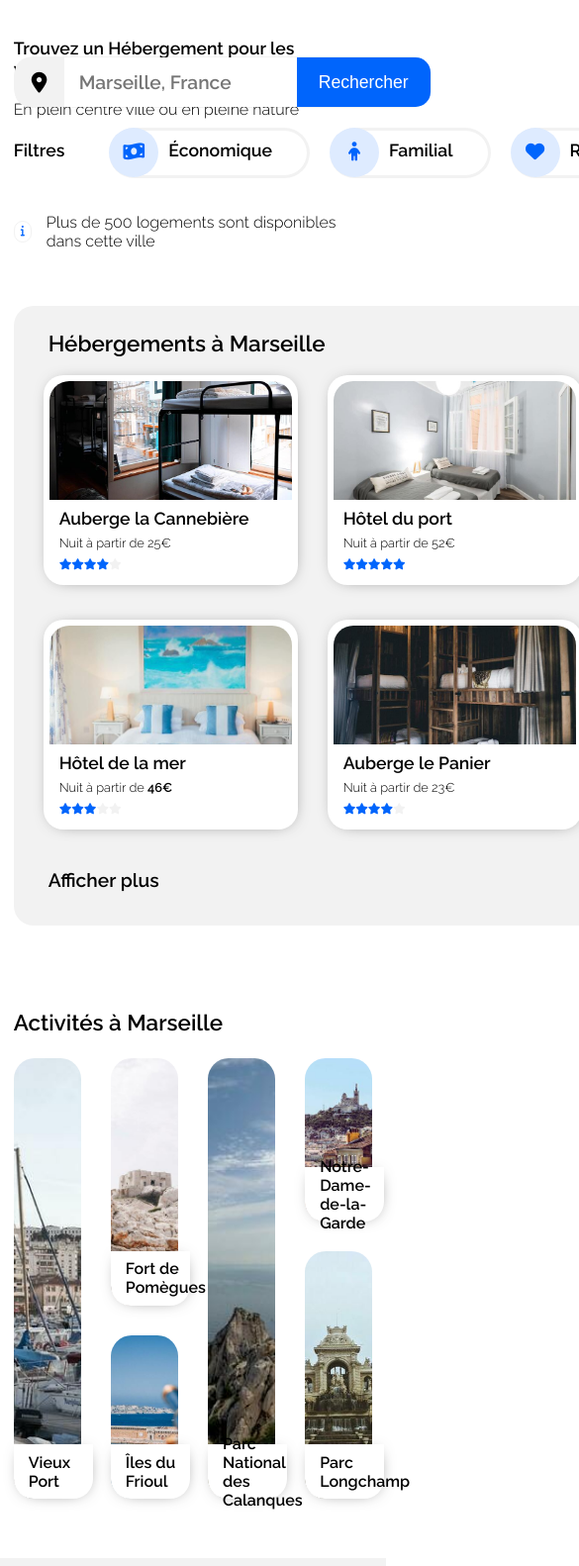
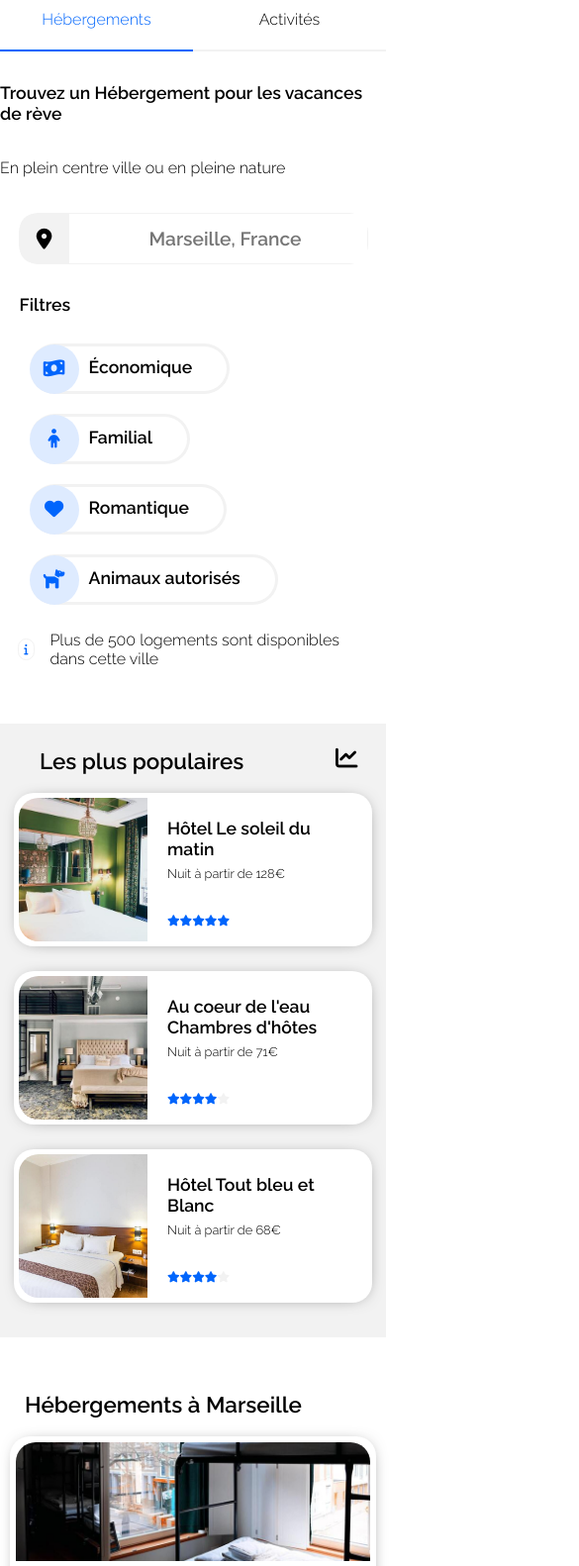
Before and after one commit to majeri-jamel/P2_Jamel_Majeri, a plain HTML site: page reservia.html in a window 390 px wide. Shown: the part 91-1673 px from the top of the page at 99% size, 585 px wide, since content can reach past the window. Drawn offline with Linux system fonts and the light colour scheme.

Commit message:
responsif

```diff
--- a/reservia.css
+++ b/reservia.css
@@ -62,6 +62,7 @@ h1 {
   margin-top: -7px;
   font-size: 0.9em;
 }
+
 /* RECHERCHER*/
 .search_bar {
   width: 420px;
--- a/reservia.html
+++ b/reservia.html
@@ -3,7 +3,7 @@
   <head>
     <meta charset="UTF-8" />
     <link rel="stylesheet" href="reservia.css" />
-    <link rel="stylesheet" href="css/responsif.css" />
+    <link rel="stylesheet" href="responsif.css" />
     <meta http-equiv="X-UA-Compatible" content="IE=edge" />
     <meta name="viewport" content="width=device-width, initial-scale=1.0" />
     <link rel="preconnect" href="https://fonts.gstatic.com" />
@@ -23,7 +23,7 @@
           <nav>
             <div class="btn_lodging" id="btn_lodging">
               <div class="line"></div>
-              <a href="#lodging"><p class="p1">HébergementsA</p></a>
+              <a href="#lodging"><p class="p1">Hébergements</p></a>
             </div>
             <div class="btn_activity" id="btn_activity">
               <div class="line_grey"></div>
@@ -42,7 +42,6 @@
           <div class="loc_logo"><i class="fas fa-map-marker-alt"></i></div>
           <input type="search" placeholder="Marseille, France" class="input" />
           <input type="button" class="btn_search" value="Rechercher" />
-          <button class="btn_search_icon fas fa-search"></button>
         </div>
       </div>
       <!-- LES FILTRES -->
@@ -385,19 +384,19 @@
   <footer>
     <div class="about">
       <h2>A propos</h2>
-      <a class="footer_link" href="#">Fontionnement du site</a>
-      <a class="footer_link" href="#">Conditions générales de vente</a>
-      <a class="footer_link" href="#">Données et confidentialité</a>
+      <a href="#">Fontionnement du site</a>
+      <a href="#">Conditions générales de vente</a>
+      <a href="#">Données et confidentialité</a>
     </div>
     <div class="ourlodgings">
       <h2>Nos hébergements</h2>
-      <a class="footer_link" href="#">Charte qualité</a>
-      <a class="footer_link" href="#">Soumettre votre hôtel</a>
+      <a href="#">Charte qualité</a>
+      <a href="#">Soumettre votre hôtel</a>
     </div>
     <div class="assistance">
       <h2>Assistance</h2>
-      <a class="footer_link" href="#">Centre d'aide</a>
-      <a class="footer_link" href="#">Nous contacter</a>
+      <a href="#">Centre d'aide</a>
+      <a href="#">Nous contacter</a>
     </div>
   </footer>
   </body>
--- /dev/null
+++ b/responsif.css
@@ -0,0 +1,212 @@
+/*Ordinateurs*/
+
+@media screen and (max-width: 1440px) {
+  section {
+    display: flex;
+    flex-direction: column-reverse;
+    justify-content: space-between;
+  }
+  .bloc_lodging {
+    margin-top: 15px; /*  */
+  }
+  .bloc_popular {
+    height: 250px;
+    margin-bottom: 15px;
+  }
+  .popular {
+    width: 95%;
+    margin: auto;
+    display: grid;
+    grid-template-columns: 1fr 1fr 1fr;
+    gap: 20px;
+  }
+  .title_popular {
+    display: flex;
+    justify-content: start;
+    align-items: center;
+    margin-left: 30px;
+  }
+  .fa-chart-line {
+    padding-left: 20px;
+  }
+  .thumbnail {
+    width: 100%;
+  }
+  .thumbnail_pop {
+    width: 95%;
+  }
+}
+
+/* Tablettes*/
+
+@media screen and (max-width: 991px) {
+  .filter {
+    height: 100%;
+    max-width: 990px;
+    flex-wrap: wrap;
+  }
+  .bloc_filters {
+    flex-direction: column;
+    align-items: flex-start;
+    margin-top: 15px;
+  }
+  .popular {
+    display: grid;
+    grid-template-columns: 1fr;
+    margin-bottom: 30px;
+  }
+  .bloc_popular {
+    height: 100%;
+  }
+  .lodging {
+    display: grid;
+    grid-template-columns: 1fr 1fr;
+    grid-template-rows: repeat(3, 1fr);
+  }
+  h4 {
+    width: 92.5%;
+  }
+}
+
+/*Smartphones*/
+
+@media screen and (max-width: 991px) {
+  main {
+    width: 100%;
+  }
+  header {
+    display: flex;
+    flex-direction: column;
+    margin-top: 30px;
+    height: 100%;
+  }
+  .top_header {
+    width: 100%;
+  }
+  .top_header img {
+    position: relative;
+    top: 0;
+    left: 0;
+  }
+  .btn_search_icon {
+    display: block;
+    border: transparent;
+    width: 50px;
+    border-radius: 15px;
+    background-color: #0065fc;
+    color: white;
+    font-size: 1.1em;
+  }
+  .result {
+    width: 91%;
+    margin: auto;
+  }
+  .btn_search {
+    display: none;
+  }
+  .search_bar {
+    justify-content: space-between;
+    width: 90%;
+    margin: auto;
+    margin-bottom: 15px;
+  }
+  .bloc_filters {
+    width: 90%;
+    margin: auto;
+  }
+  .bloc_popular {
+    width: 100%;
+    border-radius: 0%;
+  }
+  .title_popular {
+    justify-content: space-between;
+  }
+  .lodging {
+    width: 95%;
+    margin: auto;
+    display: flex;
+    flex-direction: column;
+    background-color: white;
+  }
+  .bloc_lodging {
+    background-color: white;
+  }
+  .box_activity {
+    width: 100%;
+    height: 100%;
+    display: flex;
+    flex-direction: column;
+  }
+  .h1_activity {
+    margin-left: 15px;
+  }
+  .h1_lodging {
+    margin-left: 15px;
+  }
+  h1 {
+    padding-left: 10px;
+  }
+  .p_header {
+    padding-left: 10px;
+  }
+  .mini_activity {
+    width: 95%;
+    margin: auto;
+    height: 190px;
+  }
+  h4 {
+    width: 98%;
+  }
+  .section_activity {
+    width: 95%;
+    margin: auto;
+    margin-top: -50px;
+  }
+  footer {
+    height: 100%;
+    flex-direction: column;
+    align-items: flex-start;
+    padding-left: 15px;
+  }
+  nav {
+    width: 100%;
+    margin: auto;
+    display: grid;
+    grid-template-columns: 1fr 1fr;
+    grid-template-rows: 1fr 1fr;
+    grid-template-areas:
+      "logo btn_signup"
+      "btn_lodging btn_activity";
+    margin-bottom: 50px;
+    margin-top: -50px;
+  }
+  #logo {
+    grid-area: logo;
+    margin-left: 20px;
+  }
+  #btn_signup {
+    grid-area: btn_signup;
+    align-items: flex-end;
+  }
+  #btn_lodging {
+    grid-area: btn_lodging;
+    flex-direction: column-reverse;
+    width: 100%;
+  }
+  #btn_activity {
+    flex-direction: column-reverse;
+    grid-area: btn_activity;
+    width: 100%;
+  }
+  .line_grey {
+    width: 100%;
+    height: 2px;
+    background-color: #f2f2f2;
+  }
+  .search {
+    margin-top: 20px;
+  }
+  .fa-search {
+    display: block !important;
+  }
+}
```
Also changed, not shown: images/Desktop - 1.png (renamed from Desktop - 1.png), images/iPhone 8 - 1.png (renamed from iPhone 8 - 1.png).
